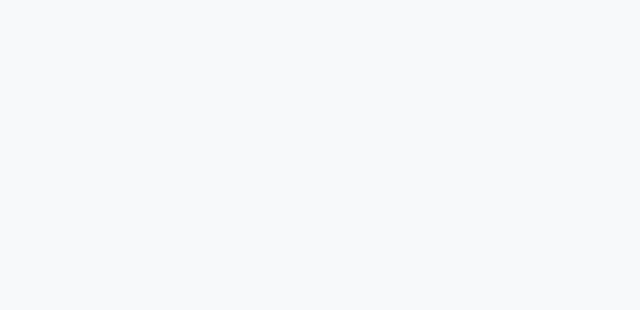
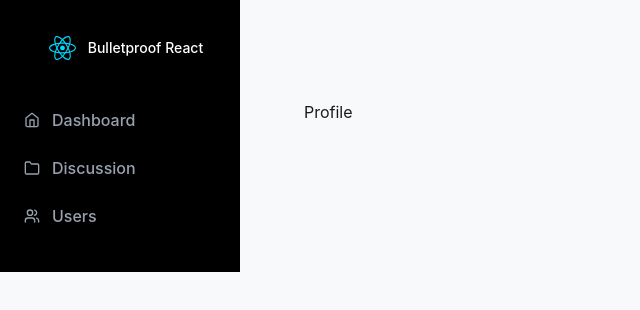
Before and after one commit to psalmotee/bullet-react, a React (Vite) app: page /dashboard/profile in a window 1280 px wide. Before the commit this address had no page. Shown: the top 310 px of the page, without its empty margins (0-640 px from the left). Built offline with nearby package versions, Linux system fonts and the light colour scheme.

Commit message:
Add dashboard components and update dependencies
- Added Discussion, ProfilePage, and Users components to dashboard
- Updated Sidebar component
- Modified App.jsx for new components integration
- Updated package.json and package-lock.json dependencies

```diff
--- a/package.json
+++ b/package.json
@@ -11,6 +11,7 @@
     "prepare": "husky"
   },
   "dependencies": {
+    "@fontsource/roboto": "^5.2.5",
     "@headlessui/react": "^2.2.4",
     "@mantine/core": "^8.0.1",
     "@mantine/hooks": "^8.0.1",
--- a/src/App.jsx
+++ b/src/App.jsx
@@ -1,17 +1,15 @@
 // import { useState } from 'react'
 import { BrowserRouter as Router, Routes, Route } from "react-router-dom";
 // import "./App.css";
+import { ToastContainer } from "react-toastify";
 import Landing from "./pages/LandingPage";
 import Login from "./pages/Login";
 import Register from "./pages/Register";
 import Dashboard from "./pages/Dashboard";
-import { ToastContainer } from "react-toastify";
 import Test from "./pages/Test";
-import "@fontsource/roboto/300.css";
-import "@fontsource/roboto/400.css";
-import "@fontsource/roboto/500.css";
-import "@fontsource/roboto/700.css";
-
+import ProfilePage from "./components/dashboard/ProfilePage";
+import Discussion from "./components/dashboard/Discussion";
+import Users from "./components/dashboard/Users";
 
 function App() {
   return (
@@ -20,8 +18,14 @@ function App() {
         <Route path="/" element={<Landing />} />
         <Route path="/login" element={<Login />} />
         <Route path="/register" element={<Register />} />
-        <Route path="/dashboard" element={<Dashboard />} />
-        <Route path="/test" element={<Test />} />
+        <Route path="/dashboard">
+          <Route index element={<Dashboard />} />
+          {/* Nested routes for dashboard */}
+          <Route path="profile" element={<ProfilePage />} />
+          <Route path="discussion" element={<Discussion />} />
+          <Route path="users" element={<Users />} />
+        </Route>
+        <Route path="test" element={<Test />} />
       </Routes>
       <ToastContainer />
     </Router>
--- /dev/null
+++ b/src/components/dashboard/Discussion.jsx
@@ -0,0 +1,10 @@
+
+function Discussion() {
+  return (
+    <div>
+      <h1>Discussion Page</h1>
+      <p>This is the discussion page.</p>
+    </div>
+  );
+}
+export default Discussion;
--- /dev/null
+++ b/src/components/dashboard/ProfilePage.jsx
@@ -0,0 +1,14 @@
+import Sidebar from "./Sidebar";
+function ProfilePage () {
+  return (
+    <>
+      <div className="flex">
+        <Sidebar />
+      <div className="min-h-screen px-16 py-25">
+        <h1>Profile</h1>
+      </div>
+      </div>
+    </>
+  );
+}
+export default ProfilePage;
--- a/src/components/dashboard/Sidebar.jsx
+++ b/src/components/dashboard/Sidebar.jsx
@@ -1,39 +1,49 @@
+"use client";
+
 import reactLogo from "../../assets/react.svg";
-import { FiHome } from "react-icons/fi";
-import { FiFolder } from "react-icons/fi";
+import { useState } from "react";
+import { Link, useLocation } from "react-router-dom";
+import { FiHome, FiFolder } from "react-icons/fi";
 import { LuUsers } from "react-icons/lu";
 
+const navLinks = [
+  { name: "Dashboard", icon: <FiHome />, path: "/dashboard" },
+  { name: "Discussion", icon: <FiFolder />, path: "/dashboard/discussion" },
+  { name: "Users", icon: <LuUsers />, path: "/dashboard/users" },
+];
 
 function Sidebar() {
+  const location = useLocation();
+
   return (
     <>
-      <div className="bg-black w-72 py-9 px-2 h-screen flex flex-col">
+      <div className="bg-black w-60 py-9 px-2 h-full flex flex-col">
         <div className="flex items-center justify-center pl-6">
           <a href="/" className="flex items-center">
             <img src={reactLogo} className="h-6 w-auto" alt="React logo" />
             <span className="text-white mx-3 text-sm">Bulletproof React</span>
           </a>
         </div>
-        <ul className="mt-9 font-medium space-y-4">
-          <li className="text-white py-2 px-4 rounded hover:bg-gray-700">
-            <a href="/dashboard" className="flex items-center">
-              <FiHome className="inline-block mr-4 size-6 text-gray-400" />
-              Dashboard
-            </a>
-          </li>
-          <li className="text-white py-2 px-4 rounded hover:bg-gray-700">
-            <a href="/discussion" className="flex items-center">
-              <FiFolder className="inline-block mr-4 size-6 text-gray-400" />
-              Discussion
-            </a>
-          </li>
-          <li className="text-white py-2 px-4 rounded hover:bg-gray-700">
-            <a href="/users" className="flex items-center">
-              <LuUsers className="inline-block mr-4 size-6 text-gray-400" />
-              Users
-            </a>
-          </li>
-        </ul>
+
+        <nav className="mt-10 flex flex-col gap-2">
+          {navLinks.map((link) => {
+            const isActive = location.pathname === link.path;
+            return (
+              <Link
+                key={link.name}
+                to={link.path}
+                className={`flex items-center px-4 py-2 rounded transition-colors ${
+                  isActive
+                    ? "bg-gray-800 text-white"
+                    : "text-gray-400 hover:bg-gray-700 hover:text-white"
+                }`}
+              >
+                <span className="mr-3">{link.icon}</span>
+                {link.name}
+              </Link>
+            );
+          })}
+        </nav>
       </div>
     </>
   );
--- /dev/null
+++ b/src/components/dashboard/Users.jsx
@@ -0,0 +1,11 @@
+
+function Users() {
+  return (
+    <div>
+      <h1>Users Page</h1>
+      <p>This is the users page.</p>
+    </div>
+  );
+}
+
+export default Users;
```
Also changed, not shown: 1 other file (tests, documents, lock files or other folders).
